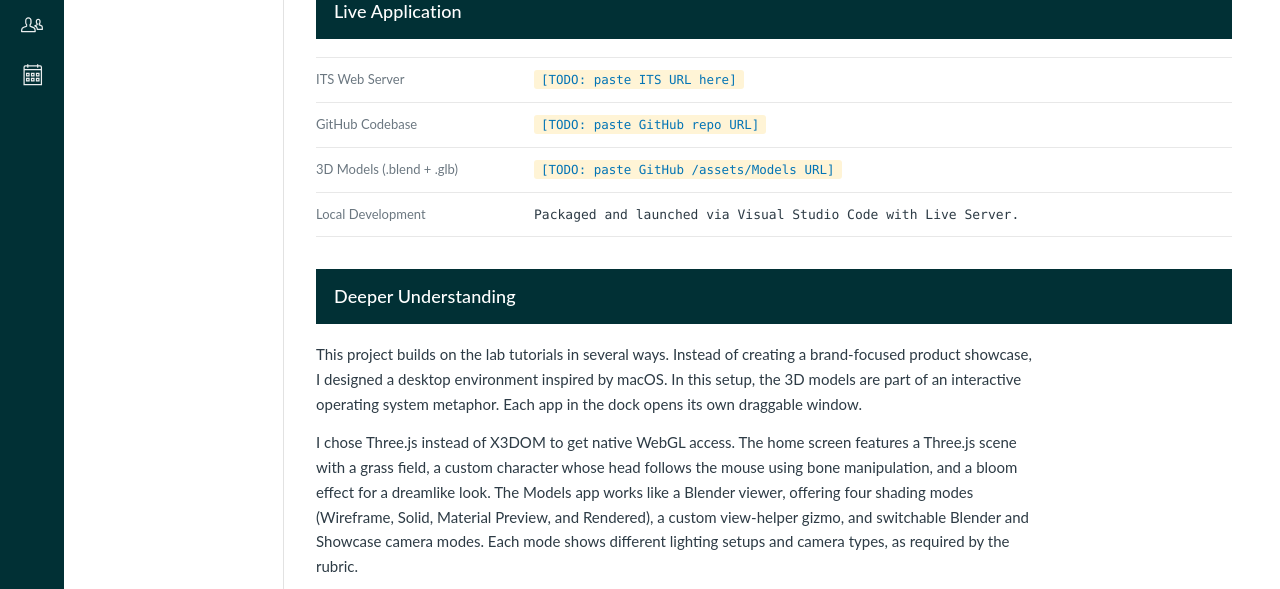
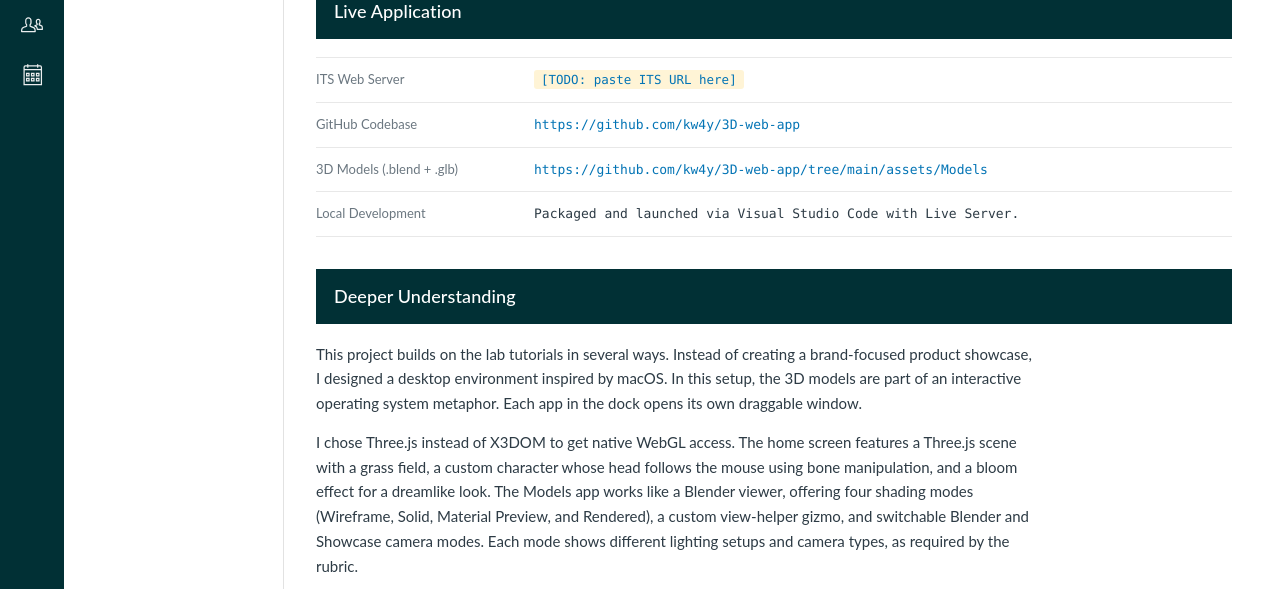
Before and after one commit to kw4y/3D-web-app, a plain HTML site: page submission.html in a window 1280 px wide. Shown: the part 211-800 px from the top of the page. Drawn offline with Linux system fonts and the light colour scheme.

Commit message:
Added github submission links

```diff
--- a/submission.html
+++ b/submission.html
@@ -9,9 +9,6 @@
 <body>
   <div class="canvas-shell">
 
-    <!-- ========================================================
-         OUTER RAIL — global Canvas navigation (decorative)
-         ======================================================== -->
     <nav class="canvas-rail" aria-label="Canvas global navigation">
       <div class="canvas-rail__logo" aria-hidden="true">
         <img src="assets/logo.png" alt="University of Sussex">
@@ -37,9 +34,7 @@
       <div class="canvas-rail__spacer"></div>
     </nav>
 
-    <!-- ========================================================
-         INNER SIDEBAR — per-page section nav
-         ======================================================== -->
+    <!-- sidebar -->
     <aside class="canvas-side" aria-label="Page sections">
       <div class="canvas-side__term">2025/26 Spring Teaching</div>
       <ul class="canvas-side__nav">
@@ -50,9 +45,7 @@
       </ul>
     </aside>
 
-    <!-- ========================================================
-         MAIN — breadcrumb + body
-         ======================================================== -->
+    <!-- main  -->
     <main class="canvas-main">
 
       <header class="canvas-header">
@@ -84,11 +77,11 @@
           </li>
           <li>
             <span class="label">GitHub Codebase</span>
-            <span class="val"><a href="#" class="todo">[TODO: paste GitHub repo URL]</a></span>
+            <span class="val"><a href="https://github.com/kw4y/3D-web-app">https://github.com/kw4y/3D-web-app</a></span>
           </li>
           <li>
             <span class="label">3D Models (.blend + .glb)</span>
-            <span class="val"><a href="#" class="todo">[TODO: paste GitHub /assets/Models URL]</a></span>
+            <span class="val"><a href="https://github.com/kw4y/3D-web-app/tree/main/assets/Models">https://github.com/kw4y/3D-web-app/tree/main/assets/Models</a></span>
           </li>
           <li>
             <span class="label">Local Development</span>
@@ -190,7 +183,7 @@
   </div>
 
   <script>
-    // Scroll-spy: update active state in the sidebar as user scrolls
+    // Scroll
     (function () {
       const links = document.querySelectorAll(".canvas-side__nav a");
       const sections = Array.from(links).map(a => document.querySelector(a.getAttribute("href")));
```
